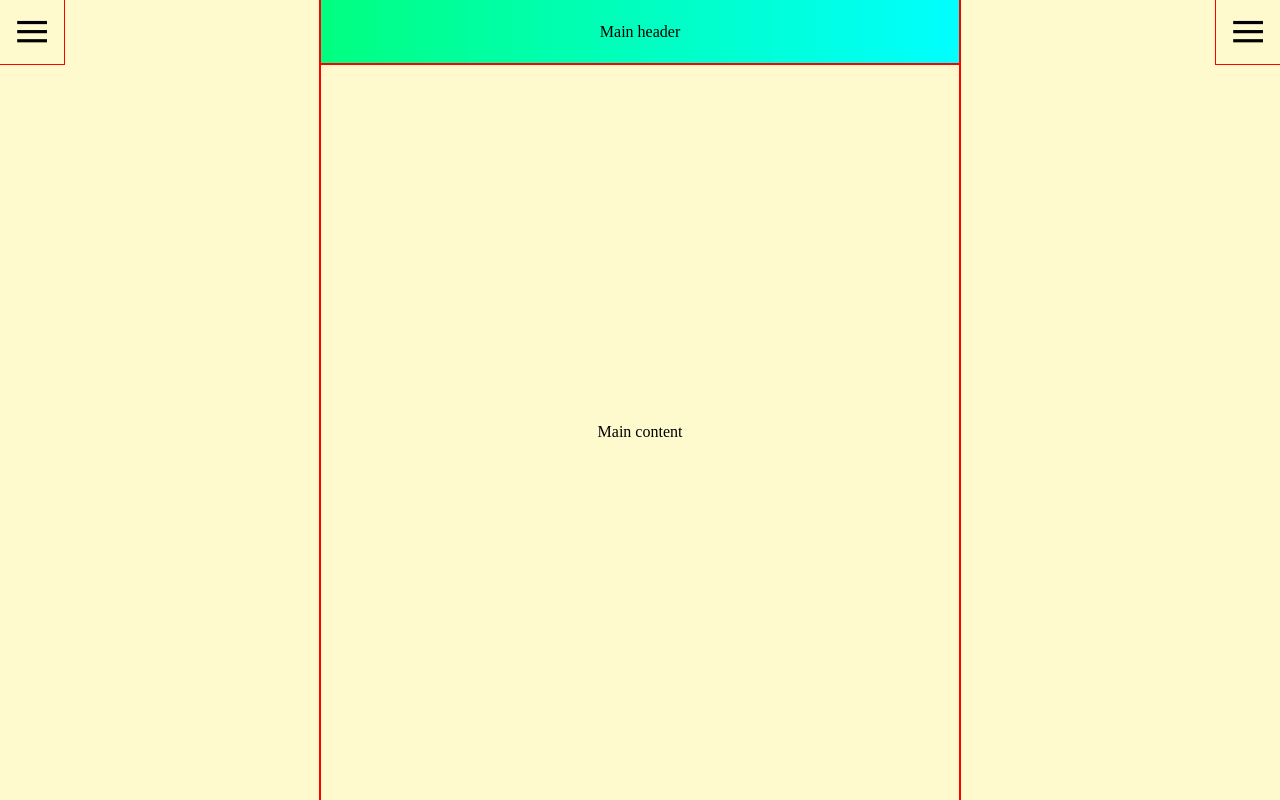
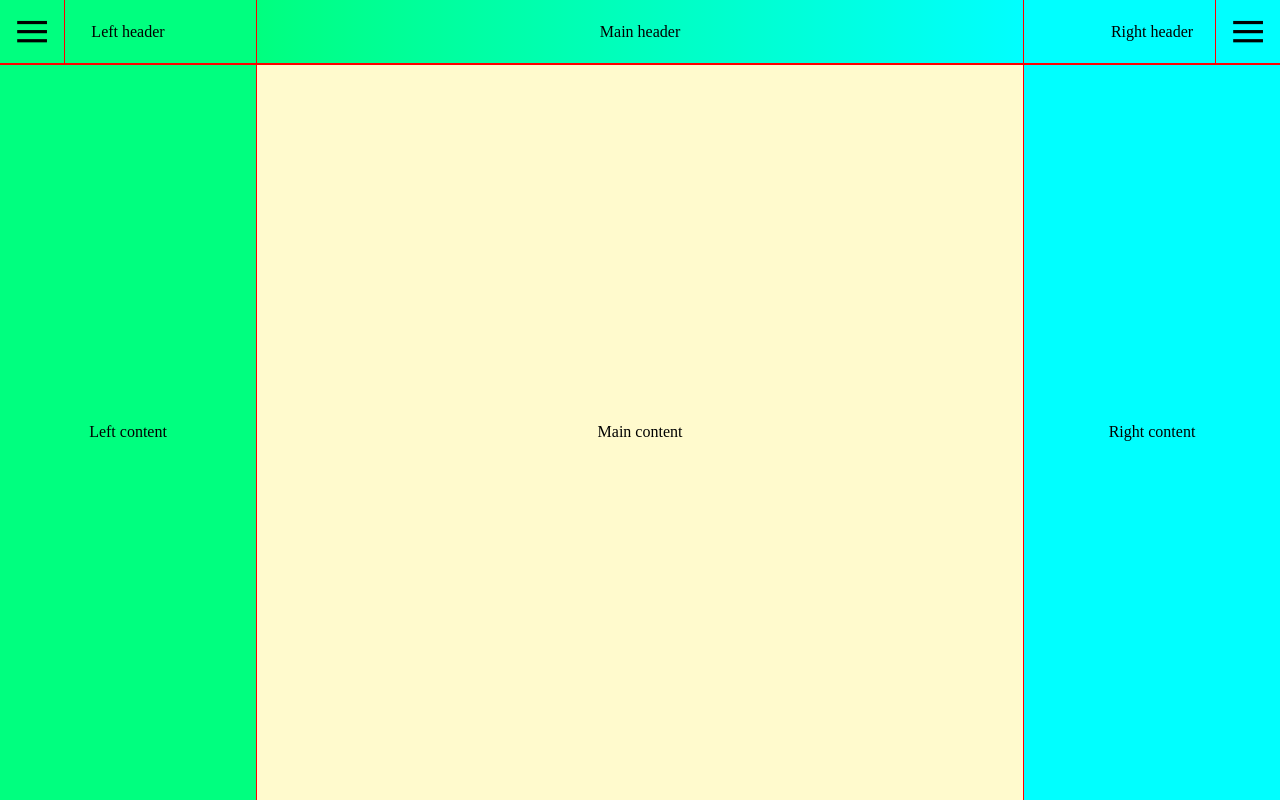
Before and after one commit to davidde/sidebars, a Gatsby site: page / in a window 1280 px wide. Built offline with nearby package versions, Linux system fonts and the light colour scheme; Gatsby itself is replaced by a stand-in of ours.

Commit message:
Fix sidebars

```diff
--- a/src/pages/index.js
+++ b/src/pages/index.js
@@ -21,17 +21,14 @@ class Layout extends React.Component {
   }
 
   render() {
-    let leftOpen = this.state.leftOpen ? 'left-open' : 'left-closed';
-    let rightOpen = this.state.rightOpen ? 'right-open' : 'right-closed';
+    let leftOpen = this.state.leftOpen ? 'open' : 'closed';
+    let rightOpen = this.state.rightOpen ? 'open' : 'closed';
 
     return (
-      <div
-        id='layout'
-        className={`${leftOpen} ${rightOpen}`}
-      >
+      <div id='layout'>
 
           <div id='main'>
-              <div className='header'>
+              <div className={`header ${'left-' + leftOpen} ${'right-' + rightOpen}`} >
                   Main header
               </div>
               <div className='content'>
@@ -44,7 +41,7 @@ class Layout extends React.Component {
                    onClick={this.toggleLeft} >
                    &equiv;
               </div>
-              <div className='sidebar'>
+              <div className={`sidebar ${leftOpen}`} >
                   <div className='header'>
                       Left header
                   </div>
@@ -59,7 +56,7 @@ class Layout extends React.Component {
                    onClick={this.toggleRight} >
                    &equiv;
               </div>
-              <div className='sidebar'>
+              <div className={`sidebar ${rightOpen}`} >
                   <div className='header'>
                       Right header
                   </div>
--- a/src/pages/index.scss
+++ b/src/pages/index.scss
@@ -1,5 +1,15 @@
 * {
   outline: 1px solid red;
+}
+
+:root {
+  --landscape-width: 20vw;
+  --portrait-width: 80vw;
+  --header-height: 4rem;
+  --secs: 0.4s;
+  --bg-left: springgreen;
+  --bg-right: cyan;
+  --bg-main: lemonchiffon;
 }
 
 body {
@@ -7,31 +17,17 @@ body {
   max-width: 100vw;
   margin: 0;
   overflow: hidden; // Disable scrolling on body
-  --left-width: 25vw;
-  --right-width: 25vw;
-  --header-height: 4rem;
-  --secs: 0.4s;
-  --bg-left: springgreen;
-  --bg-right: cyan;
-  --bg-main: lemonchiffon;
-  background: var(--bg-main);
 }
 
 #layout {
   display: grid;
   grid-template-columns: auto     1fr  auto;
   grid-template-areas:  'leftside main rightside';
-  min-height: 100vh;
-  &.leftPassive {
-    --left-width: 0;
-  }
-  &.rightPassive {
-    --right-width: 0;
-  }
 }
 
 #main {
   grid-area: main;
+  background: var(--bg-main);
   .header {
     background: linear-gradient(to right, var(--bg-left), var(--bg-right));
   }
@@ -39,32 +35,22 @@ body {
 
 #leftside {
   grid-area: leftside;
+  background: var(--bg-left);
   width: 0;
-  &.left-open {
-    width: var(--left-width);
+  &.open {
+    width: var(--landscape-width);
   }
-  .icon {
-    left: 0;
-  }
-  .sidebar {
-    background: var(--bg-left);
-    display: none;
-  }
+  .icon { left: 0; }
 }
 
 #rightside {
   grid-area: rightside;
+  background: var(--bg-right);
   width: 0;
-  &.right-open {
-    width: var(--right-width);
+  &.open {
+    width: var(--landscape-width);
   }
-  .icon {
-    right: 0;
-  }
-  .sidebar {
-    background: var(--bg-right);
-    display: none;
-  }
+  .icon { right: 0; }
 }
 
 .icon {
@@ -77,6 +63,12 @@ body {
   text-align: center;
   cursor: pointer;
 }
+.sidebar {
+  display: none;
+  &.open {
+    display: block;
+  }
+}
 .header {
   height: var(--header-height);
   line-height: var(--header-height); /* Vertical center */
```
